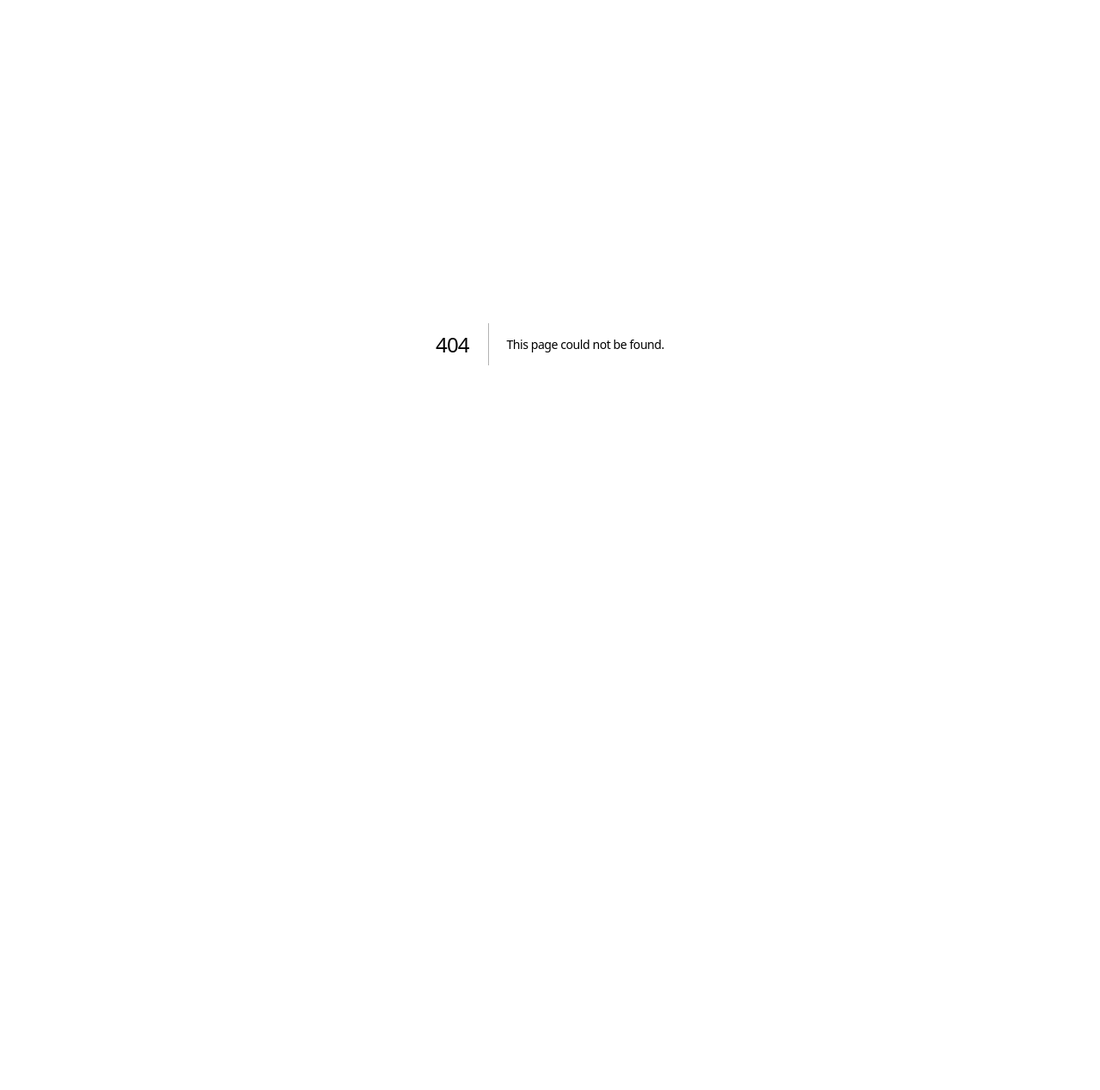
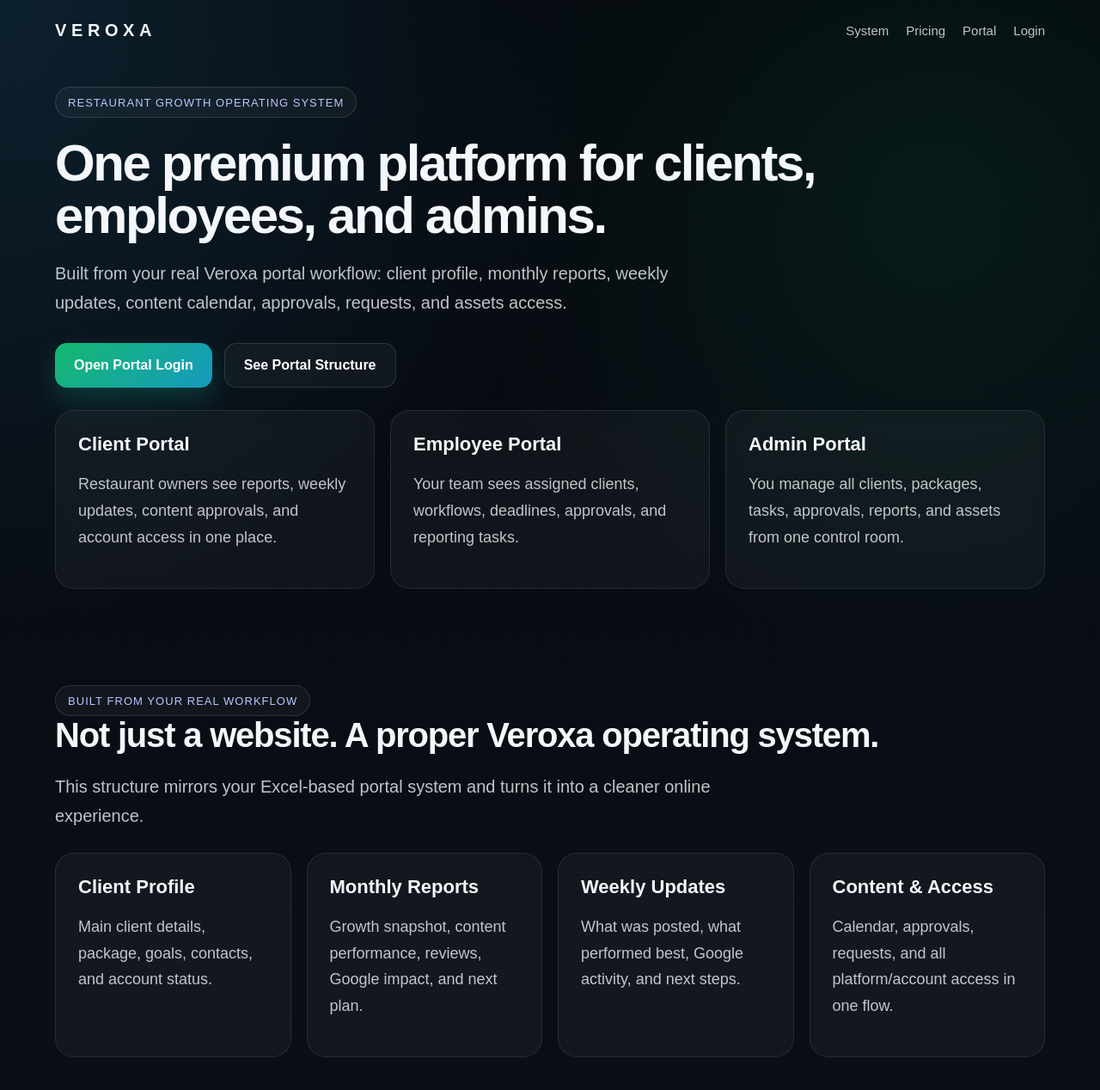
Before and after one commit to fgohar1/veroxa-site, a Next.js app: page / in a window 1280 px wide. Before the commit this address had no page. Shown: the top 1268 px of the page at 86% size. Before the commit the page ends 800 px from the top, so only its background shows below. Built offline with nearby package versions, Linux system fonts and the light colour scheme.

Commit message:
Add files via upload

```diff
--- /dev/null
+++ b/app/page.js
@@ -0,0 +1,108 @@
+export default function Home() {
+  return (
+    <main>
+      <div className="nav">
+        <div className="brand">VEROXA</div>
+        <div className="nav-links">
+          <a href="#system">System</a>
+          <a href="#pricing">Pricing</a>
+          <a href="#portal">Portal</a>
+          <a href="/login">Login</a>
+        </div>
+      </div>
+
+      <section className="hero">
+        <div className="container">
+          <div className="badge">Restaurant Growth Operating System</div>
+          <h1>One premium platform for clients, employees, and admins.</h1>
+          <p className="hero-text">
+            Built from your real Veroxa portal workflow: client profile, monthly reports,
+            weekly updates, content calendar, approvals, requests, and assets access.
+          </p>
+          <div className="button-row">
+            <a className="primary-btn" href="/login">Open Portal Login</a>
+            <a className="secondary-btn" href="#portal">See Portal Structure</a>
+          </div>
+
+          <div className="grid-3">
+            <div className="card"><h3>Client Portal</h3><p>Restaurant owners see reports, weekly updates, content approvals, and account access in one place.</p></div>
+            <div className="card"><h3>Employee Portal</h3><p>Your team sees assigned clients, workflows, deadlines, approvals, and reporting tasks.</p></div>
+            <div className="card"><h3>Admin Portal</h3><p>You manage all clients, packages, tasks, approvals, reports, and assets from one control room.</p></div>
+          </div>
+        </div>
+      </section>
+
+      <section id="system" className="section">
+        <div className="container">
+          <div className="badge">Built From Your Real Workflow</div>
+          <h2>Not just a website. A proper Veroxa operating system.</h2>
+          <p className="section-lead">
+            This structure mirrors your Excel-based portal system and turns it into a cleaner online experience.
+          </p>
+          <div className="grid-4">
+            <div className="card"><h3>Client Profile</h3><p>Main client details, package, goals, contacts, and account status.</p></div>
+            <div className="card"><h3>Monthly Reports</h3><p>Growth snapshot, content performance, reviews, Google impact, and next plan.</p></div>
+            <div className="card"><h3>Weekly Updates</h3><p>What was posted, what performed best, Google activity, and next steps.</p></div>
+            <div className="card"><h3>Content & Access</h3><p>Calendar, approvals, requests, and all platform/account access in one flow.</p></div>
+          </div>
+        </div>
+      </section>
+
+      <section id="portal" className="section">
+        <div className="container">
+          <div className="badge">Portal Structure</div>
+          <h2>Portal pages included in this build</h2>
+          <div className="grid-3">
+            <div className="panel">
+              <h3>Client Pages</h3>
+              <ul className="list">
+                <li>Overview</li>
+                <li>Client Profile</li>
+                <li>Monthly Reports</li>
+                <li>Weekly Updates</li>
+                <li>Content Calendar</li>
+                <li>Approvals & Requests</li>
+                <li>Assets & Access</li>
+              </ul>
+            </div>
+            <div className="panel">
+              <h3>Employee Dashboard</h3>
+              <ul className="list">
+                <li>Assigned clients</li>
+                <li>Work queue</li>
+                <li>Reporting tracker</li>
+                <li>Approvals tracker</li>
+                <li>Assets pending</li>
+              </ul>
+            </div>
+            <div className="panel">
+              <h3>Admin Dashboard</h3>
+              <ul className="list">
+                <li>Business overview</li>
+                <li>Client management</li>
+                <li>Team management</li>
+                <li>Pipeline control</li>
+                <li>Bottlenecks and access status</li>
+              </ul>
+            </div>
+          </div>
+        </div>
+      </section>
+
+      <section id="pricing" className="section">
+        <div className="container">
+          <div className="panel">
+            <div className="badge">Pricing</div>
+            <h2>Simple pricing. Premium execution.</h2>
+            <div className="grid-4">
+              <div className="card"><h3>3 Months</h3><p>$1200/month</p><p>First month: $800</p></div>
+              <div className="card"><h3>6 Months</h3><p>$1100/month</p><p>First month: $600</p></div>
+              <div className="card"><h3>12 Months</h3><p>$1000/month</p><p>First month: $400</p></div>
+              <div className="card"><h3>No Contract</h3><p>$1500/month</p><p>Ads add-on available</p></div>
+            </div>
+          </div>
+        </div>
+      </section>
+    </main>
+  );
+}
```
